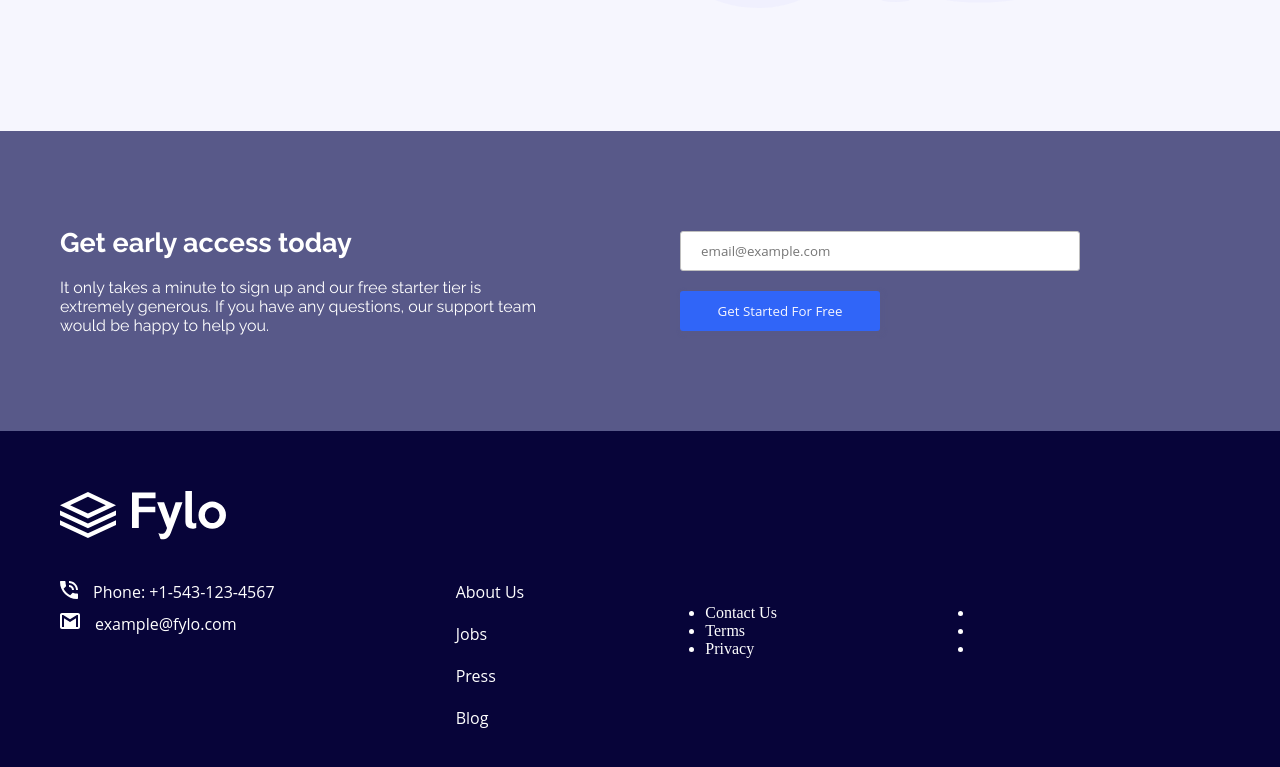
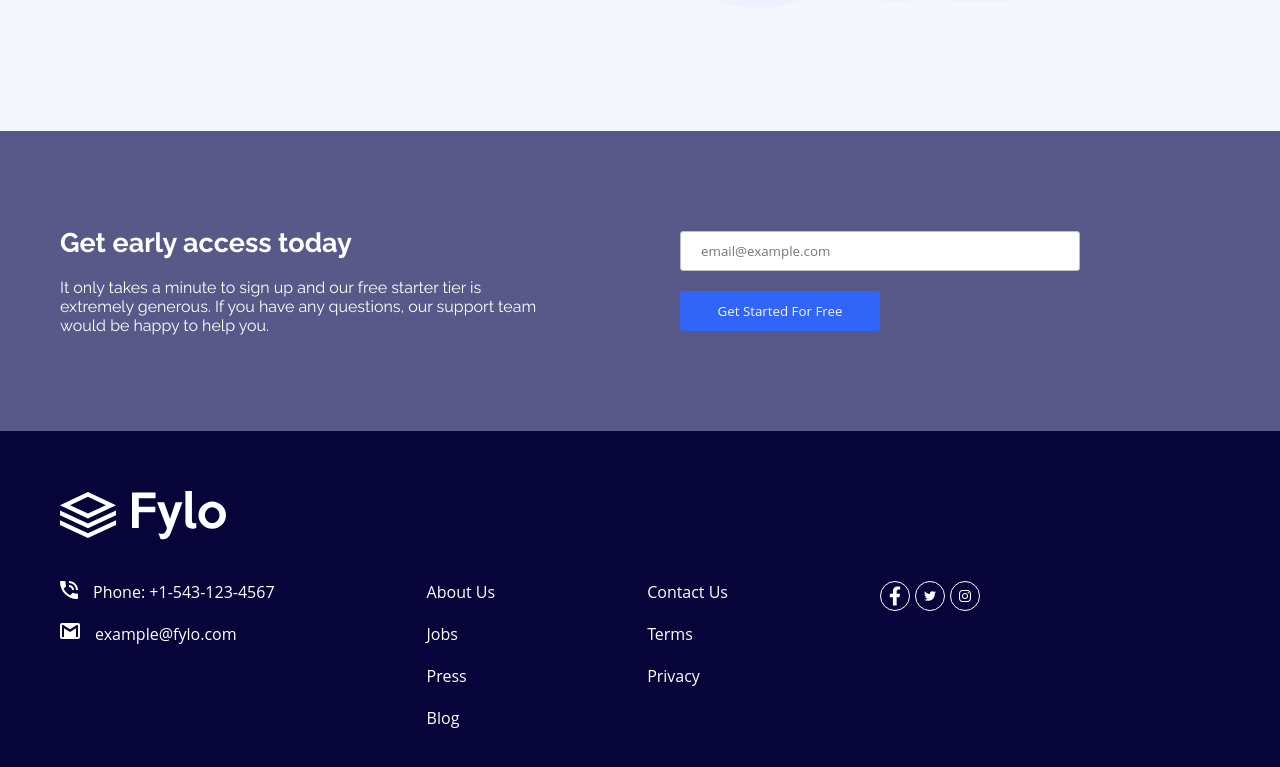
Before and after one commit to walidshaba/Flyo-landing-page-with-two-column-layout, a plain HTML site: page index.html in a window 1280 px wide. Shown: the part 1469-2236 px from the top of the page. Drawn offline with Linux system fonts and the light colour scheme; a web font is replaced by a local one.

Commit message:
Lets see

```diff
--- a/assets/styles/main.css
+++ b/assets/styles/main.css
@@ -304,12 +304,18 @@ footer .contacts {
 .contacts .col1 .parent {
   display: flex;
   flex-direction: row;
+  color: #fff;
+  text-decoration: none;
 }
 .contacts .col1 .parent svg {
   margin-right: 15px;
 }
 .contacts .col1 li {
-  margin-bottom: 10px;
+  margin-bottom: 20px;
+}
+
+.col1 li:hover {
+  color: var(--brightBlue);
 }
 
 .contacts .col2 {
@@ -329,3 +335,56 @@ footer .contacts {
 .col2 li:hover {
   color: var(--brightBlue);
 }
+
+.contacts .col3 {
+  list-style: none;
+  display: flex;
+  flex-direction: column;
+  height: 100px;
+  justify-content: space-between;
+}
+
+.col3 li {
+  font-family: var(--openSans);
+  margin-bottom: 20px;
+  transition: all ease-in-out 0.35s;
+  cursor: pointer;
+}
+
+.col3 li:hover {
+  color: var(--brightBlue);
+}
+
+.contacts .col4 {
+  display: flex;
+  flex-direction: row;
+  width: 100px;
+  justify-content: space-between;
+  height: 100px;
+}
+
+.col4 div {
+  width: 30px;
+  height: 30px;
+  border: 1px solid #fff;
+  display: flex;
+  justify-content: center;
+  align-items: center;
+  border-radius: 50%;
+  padding: 8px;
+}
+
+.col4 div svg {
+  width: 30px;
+  height: 30px;
+}
+.col4 div:hover {
+  border-color: var(--brightBlue);
+}
+
+#oncolos {
+  fill: #fff;
+}
+svg:hover #oncolos {
+  fill: var(--brightBlue);
+}
--- a/index.html
+++ b/index.html
@@ -154,7 +154,7 @@
           </svg>
         </div>
         <ul class="col1">
-          <div class="parent">
+          <a href="tel:+1-543-123-4567" class="parent">
             <svg width="18" height="18" xmlns="http://www.w3.org/2000/svg">
               <path
                 d="M17 12.5c-1.2 0-2.4-.2-3.6-.6-.3-.1-.7 0-1 .2l-2.2 2.2c-2.8-1.4-5.1-3.8-6.6-6.6l2.2-2.2c.3-.3.4-.7.2-1-.3-1.1-.5-2.3-.5-3.5 0-.6-.4-1-1-1H1C.4 0 0 .4 0 1c0 9.4 7.6 17 17 17 .6 0 1-.4 1-1v-3.5c0-.6-.4-1-1-1zM16 9h2c0-5-4-9-9-9v2c3.9 0 7 3.1 7 7zm-4 0h2c0-2.8-2.2-5-5-5v2c1.7 0 3 1.3 3 3z"
@@ -163,8 +163,8 @@
               />
             </svg>
             <li>Phone: +1-543-123-4567</li>
-          </div>
-          <div class="parent">
+          </a>
+          <a href="mailto:example@fylo.com" class="parent">
             <svg width="20" height="16" xmlns="http://www.w3.org/2000/svg">
               <path
                 d="M18 0H2C.9 0 0 .9 0 2v12c0 1.1.9 2 2 2h16c1.1 0 2-.9 2-2V2c0-1.1-.9-2-2-2zm0 14h-2V5.2L10 9 4 5.2V14H2V2h1.2L10 6.2 16.8 2H18v12z"
@@ -173,7 +173,7 @@
               />
             </svg>
             <li>example@fylo.com</li>
-          </div>
+          </a>
         </ul>
         <ul class="col2">
           <li>About Us</li>
@@ -187,9 +187,32 @@
           <li>Privacy</li>
         </ul>
         <div class="col4">
-          <li><img src="assets/images/" alt="" /></li>
-          <li></li>
-          <li></li>
+          <div>
+            <svg xmlns="http://www.w3.org/2000/svg" viewBox="0 0 320 512">
+              <path
+                id="oncolos"
+                d="M279.14 288l14.22-92.66h-88.91v-60.13c0-25.35 12.42-50.06 52.24-50.06h40.42V6.26S260.43 0 225.36 0c-73.22 0-121.08 44.38-121.08 124.72v70.62H22.89V288h81.39v224h100.17V288z"
+              />
+            </svg>
+          </div>
+          <div>
+            <svg xmlns="http://www.w3.org/2000/svg" viewBox="0 0 512 512">
+              <path
+                fill="#fff"
+                id="oncolos"
+                d="M459.37 151.716c.325 4.548.325 9.097.325 13.645 0 138.72-105.583 298.558-298.558 298.558-59.452 0-114.68-17.219-161.137-47.106 8.447.974 16.568 1.299 25.34 1.299 49.055 0 94.213-16.568 130.274-44.832-46.132-.975-84.792-31.188-98.112-72.772 6.498.974 12.995 1.624 19.818 1.624 9.421 0 18.843-1.3 27.614-3.573-48.081-9.747-84.143-51.98-84.143-102.985v-1.299c13.969 7.797 30.214 12.67 47.431 13.319-28.264-18.843-46.781-51.005-46.781-87.391 0-19.492 5.197-37.36 14.294-52.954 51.655 63.675 129.3 105.258 216.365 109.807-1.624-7.797-2.599-15.918-2.599-24.04 0-57.828 46.782-104.934 104.934-104.934 30.213 0 57.502 12.67 76.67 33.137 23.715-4.548 46.456-13.32 66.599-25.34-7.798 24.366-24.366 44.833-46.132 57.827 21.117-2.273 41.584-8.122 60.426-16.243-14.292 20.791-32.161 39.308-52.628 54.253z"
+              />
+            </svg>
+          </div>
+          <div>
+            <svg xmlns="http://www.w3.org/2000/svg" viewBox="0 0 448 512">
+              <path
+                fill="#fff"
+                id="oncolos"
+                d="M224.1 141c-63.6 0-114.9 51.3-114.9 114.9s51.3 114.9 114.9 114.9S339 319.5 339 255.9 287.7 141 224.1 141zm0 189.6c-41.1 0-74.7-33.5-74.7-74.7s33.5-74.7 74.7-74.7 74.7 33.5 74.7 74.7-33.6 74.7-74.7 74.7zm146.4-194.3c0 14.9-12 26.8-26.8 26.8-14.9 0-26.8-12-26.8-26.8s12-26.8 26.8-26.8 26.8 12 26.8 26.8zm76.1 27.2c-1.7-35.9-9.9-67.7-36.2-93.9-26.2-26.2-58-34.4-93.9-36.2-37-2.1-147.9-2.1-184.9 0-35.8 1.7-67.6 9.9-93.9 36.1s-34.4 58-36.2 93.9c-2.1 37-2.1 147.9 0 184.9 1.7 35.9 9.9 67.7 36.2 93.9s58 34.4 93.9 36.2c37 2.1 147.9 2.1 184.9 0 35.9-1.7 67.7-9.9 93.9-36.2 26.2-26.2 34.4-58 36.2-93.9 2.1-37 2.1-147.8 0-184.8zM398.8 388c-7.8 19.6-22.9 34.7-42.6 42.6-29.5 11.7-99.5 9-132.1 9s-102.7 2.6-132.1-9c-19.6-7.8-34.7-22.9-42.6-42.6-11.7-29.5-9-99.5-9-132.1s-2.6-102.7 9-132.1c7.8-19.6 22.9-34.7 42.6-42.6 29.5-11.7 99.5-9 132.1-9s102.7-2.6 132.1 9c19.6 7.8 34.7 22.9 42.6 42.6 11.7 29.5 9 99.5 9 132.1s2.7 102.7-9 132.1z"
+              />
+            </svg>
+          </div>
         </div>
       </div>
     </footer>
```
Also changed, not shown: assets/images/facebook-f.svg (added), assets/images/instagram.svg (added), assets/images/twitter.svg (added).
